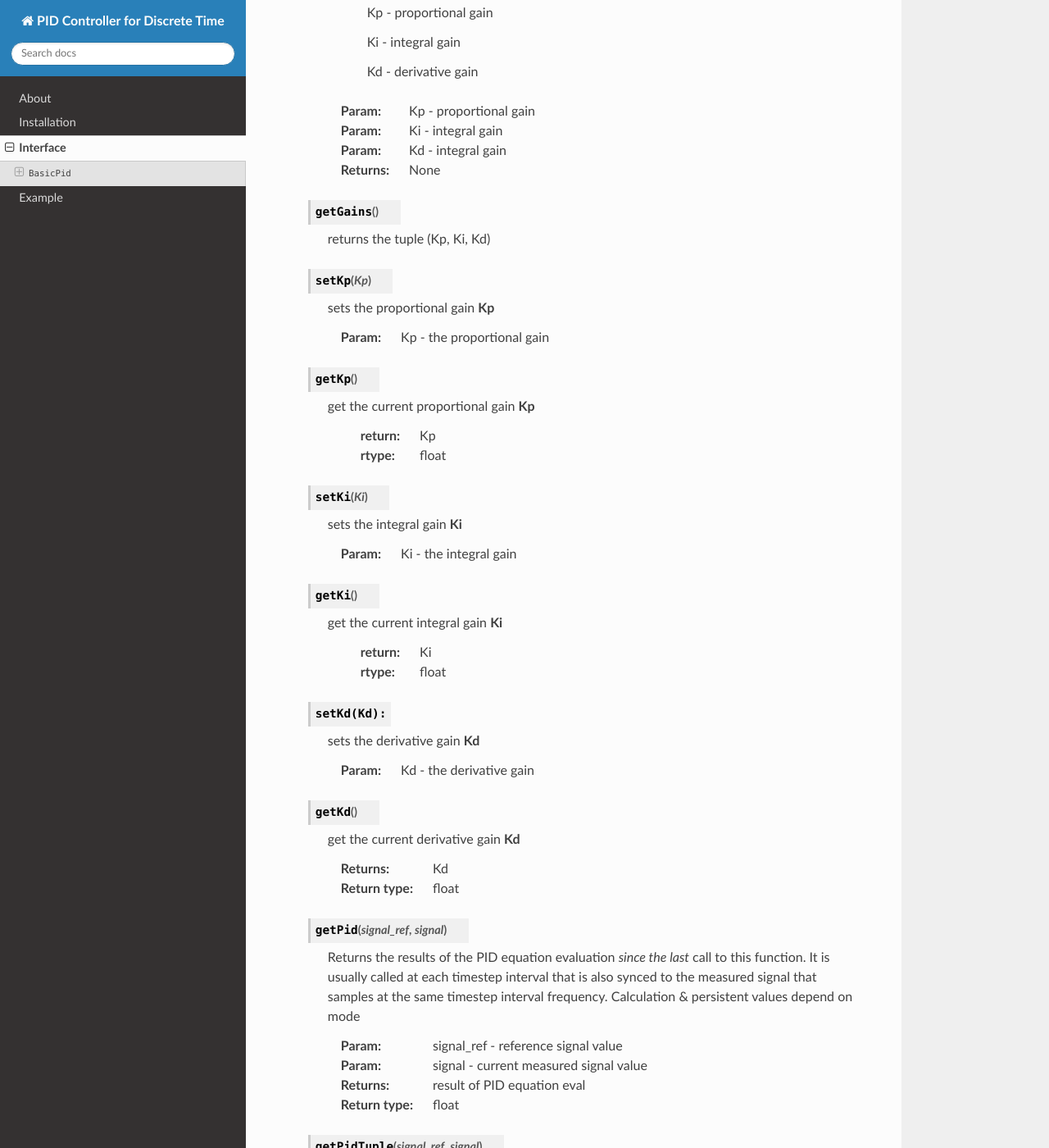
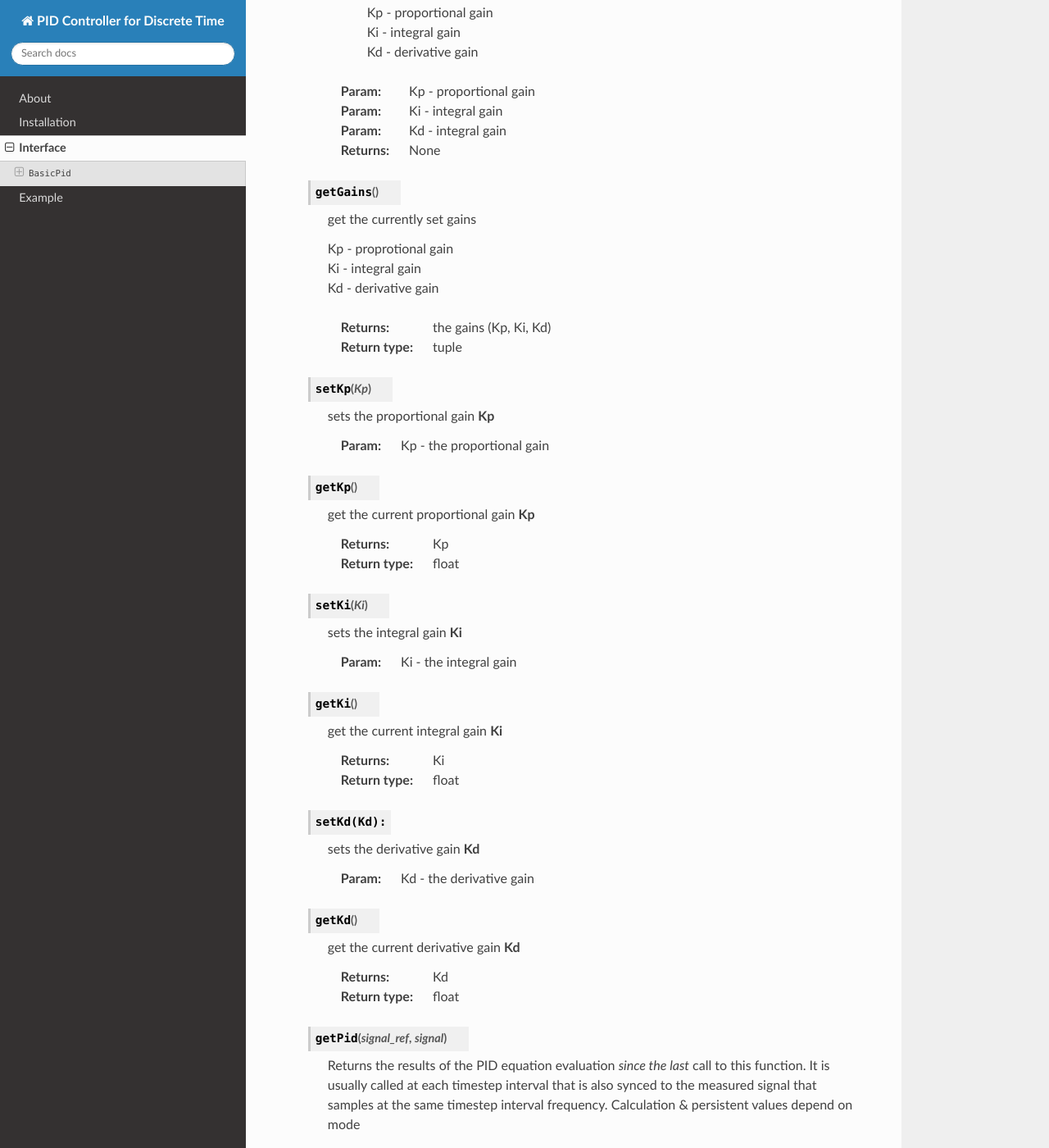
Before and after one commit to mkner/robo-pid, a Sphinx documentation site: the page built from docs/interface.rst, in a window 1280 px wide and 1400 px high, scrolled down 1443 px. Shown: the whole window at 82% size. Built offline with Sphinx 7.4.7 and the Read the Docs theme 2.0.0, drawn with Linux system fonts in a browser that asks for light colours.

Commit message:
Update interface.rst

```diff
--- a/docs/interface.rst
+++ b/docs/interface.rst
@@ -72,23 +72,28 @@
 
  .. method:: setGains(Kp,Ki,Kd)
 
-      sets the gains:
+    sets the gains:
 
-        Kp - proportional gain
-
-        Ki - integral gain
-
-        Kd - derivative gain
+     | Kp - proportional gain
+     | Ki - integral gain
+     | Kd - derivative gain
 
    :param: Kp - proportional gain
-   :param:  Ki - integral gain
-   :param:  Kd - integral gain
+   :param: Ki - integral gain
+   :param: Kd - integral gain
    :return: None
 
 
  .. method:: getGains()
 
-      returns the tuple (Kp, Ki, Kd)
+    get the currently set gains
+
+    | Kp - proprotional gain
+    | Ki - integral gain
+    | Kd - derivative gain
+
+    :return: the gains (Kp, Ki, Kd)
+    :rtype: tuple
 
 
  .. method:: setKp(Kp)
@@ -102,8 +107,8 @@
 
     get the current proportional gain **Kp**
 
-     :return: Kp
-     :rtype: float
+    :return: Kp
+    :rtype: float
 
 
  .. method:: setKi(Ki)
@@ -117,8 +122,8 @@
 
     get the current integral gain **Ki**
 
-     :return: Ki
-     :rtype: float
+    :return: Ki
+    :rtype: float
 
 
  .. method:: setKd(Kd):
```
